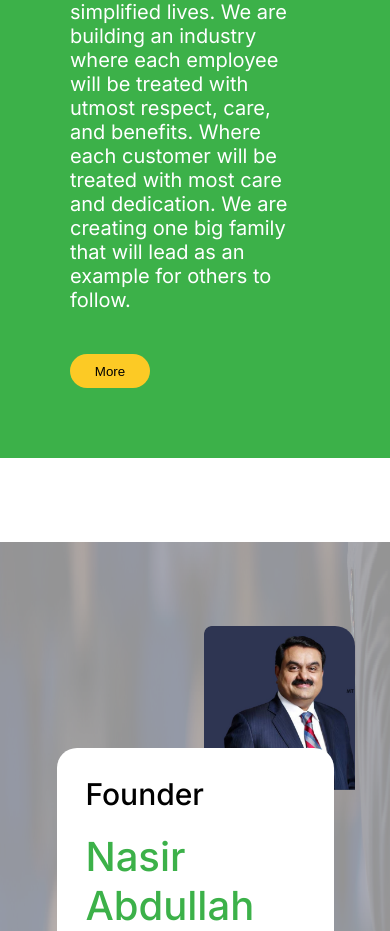
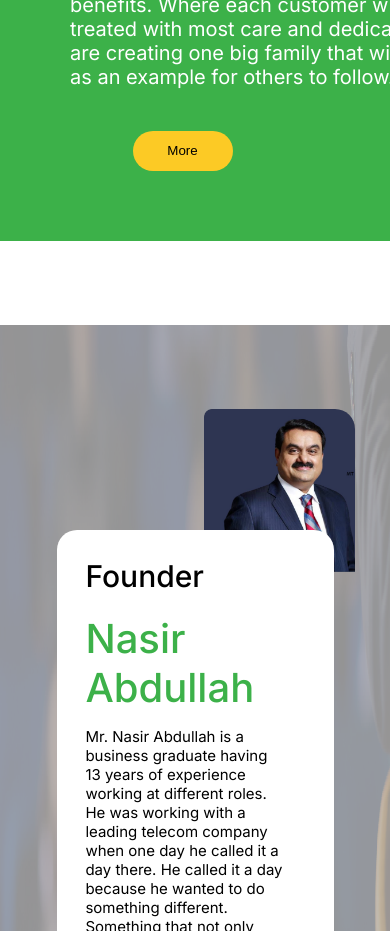
Before and after one commit to MehfoozurRehman/readymaid-web, a React (Create React App) app: page /aboutus in a window 390 px wide. Shown: the part 3960-4891 px from the top of the page. Built offline with nearby package versions, Linux system fonts and the light colour scheme.

Commit message:
leader done

```diff
--- a/src/about.scss
+++ b/src/about.scss
@@ -29,8 +29,8 @@
   margin-top: 3em;
 }
 .about__us__our__leader_container__heading__button button {
-  height: 34px;
-  width: 80px;
+  height: 40px;
+  width: 100px;
   border-radius: 50px;
   border: none;
   background-color: #fcca25;
@@ -66,8 +66,14 @@
 }
 @media (max-width:600px) {
   .about__us__our__leader_container__overlay img {
-    width: 90%;
-
+    width: 100%;
+  }
+  .about__us__our__leader__container__heading__content__heading__para{
+    width: 400px;
+  }
+  .about__us__our__leader_container__heading__button{
+    display: flex;
+    justify-content: center;
   }
 }
 .about__us__our__foundation__container {
```
